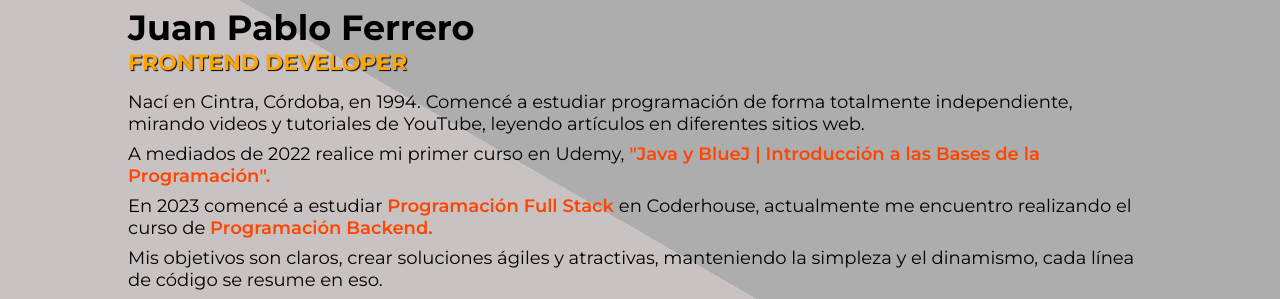
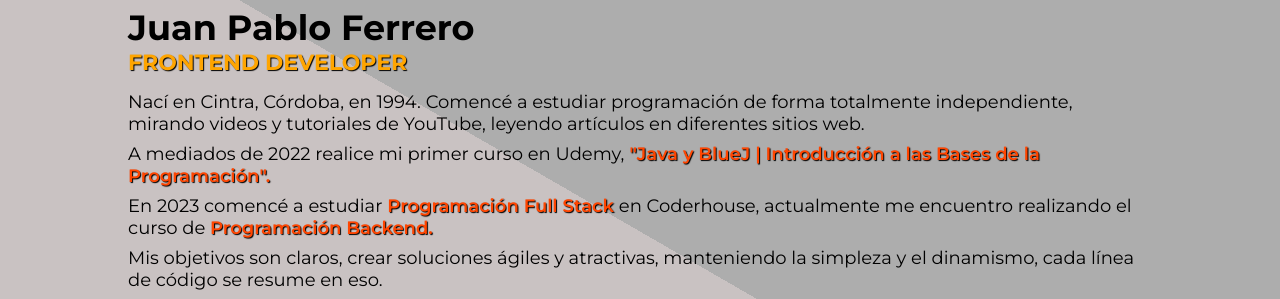
Before and after one commit to juanferrero13/juanFerrero, a React (Vite) app: page / in a window 1280 px wide. Shown: the part 1541-1840 px from the top of the page. Built offline with nearby package versions, Linux system fonts and the light colour scheme.

Commit message:
añadido de sombra a texto span en 'sobre mi'

```diff
--- a/src/components/AboutMe/AboutMe.module.css
+++ b/src/components/AboutMe/AboutMe.module.css
@@ -31,6 +31,7 @@
 .spanParagraph {
     font-weight: 600;
     color: orangered;
+    text-shadow: 1px 1px 1px black;
 }
 
 .strong {
```
